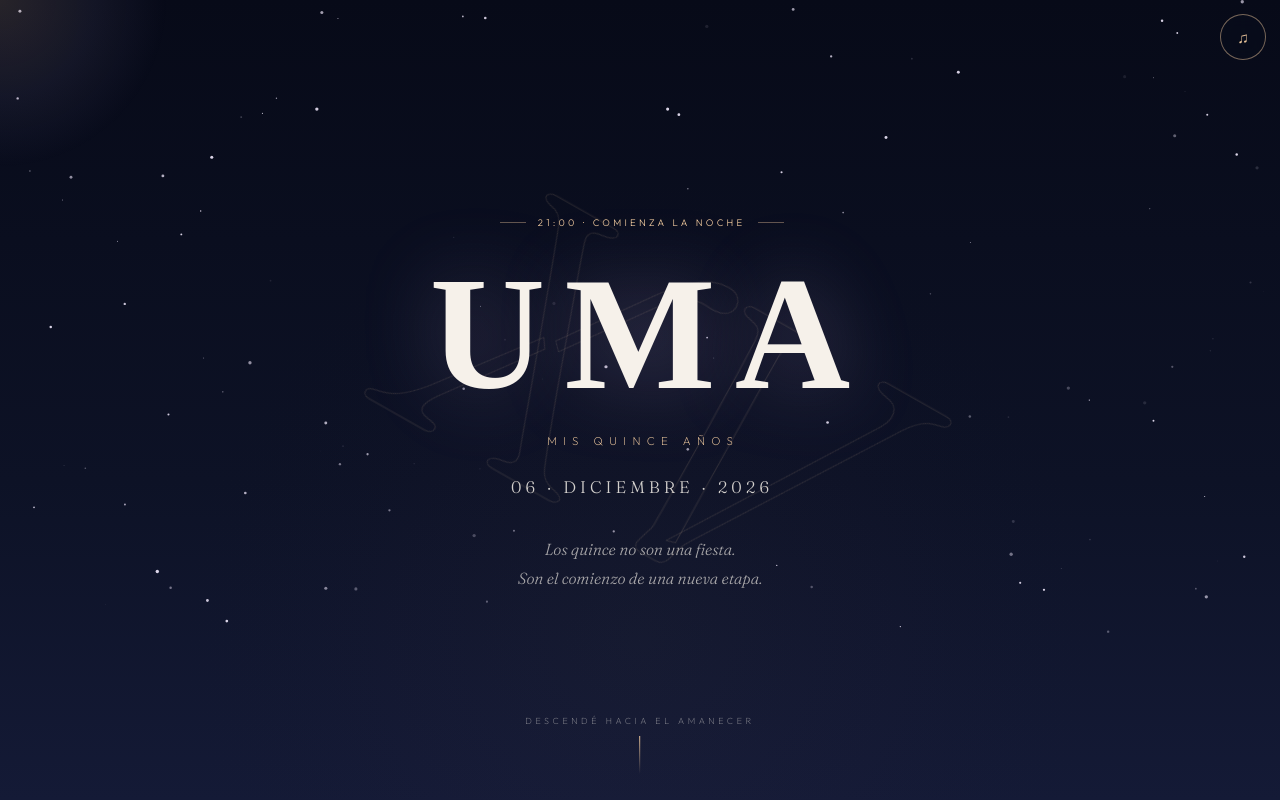
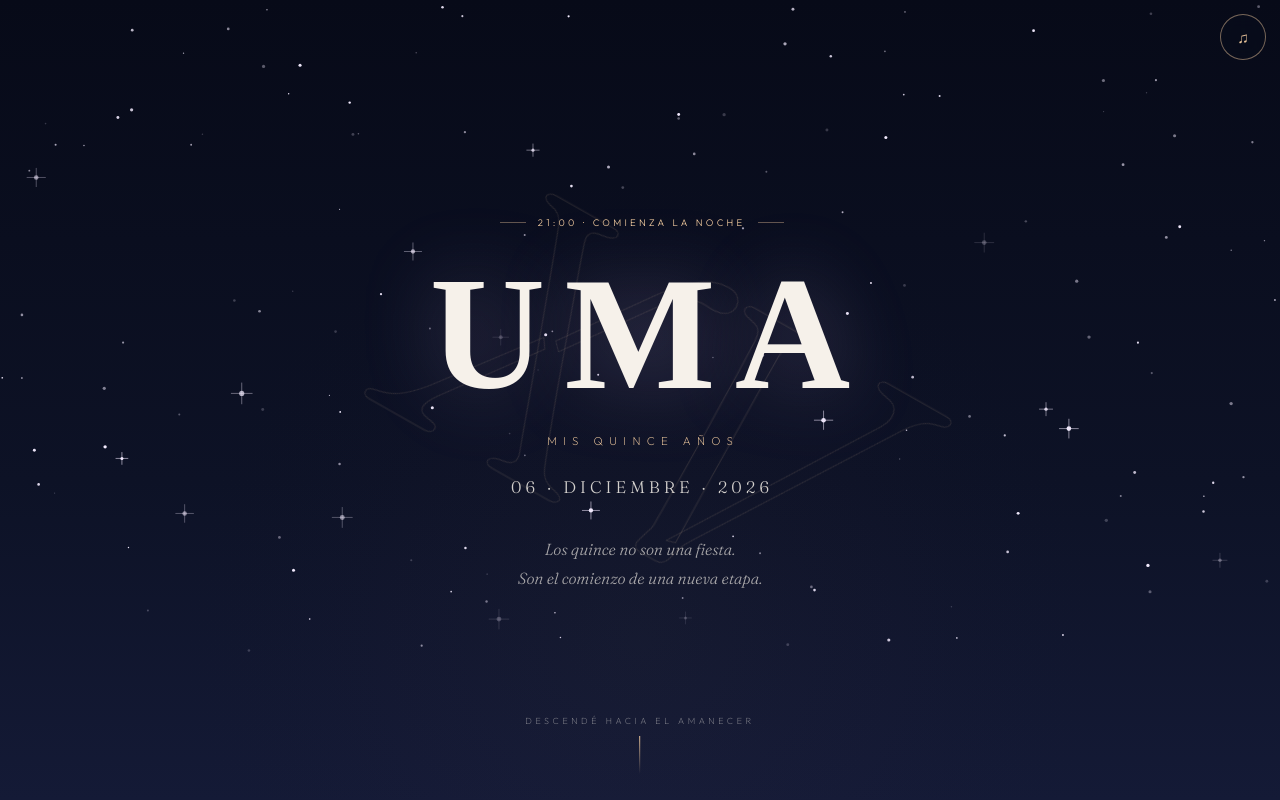
Before and after one commit to Bether2026/XV-Uma, a plain HTML site: page index.html in a window 1280 px wide. Both pictures are taken after a click on the button "CRUZAR EL UMBRAL". Shown: the top 800 px of the page. Drawn offline with Linux system fonts and the light colour scheme; a web font is replaced by a local one.

Commit message:
Update index.html

```diff
--- a/index.html
+++ b/index.html
@@ -60,7 +60,9 @@ a{color:inherit}
   background:radial-gradient(circle,rgba(233,196,154,.14) 0%,rgba(185,167,217,.07) 40%,transparent 70%);
   opacity:calc(1 - var(--day-p)*2.6);
   transition:opacity .4s linear;
+  display:none; /* solo aparece con puntero fino, tras el primer movimiento */
 }
+#lantern.on{display:block}
 /* tinte de dress-code */
 #tint{position:fixed;inset:0;z-index:1;pointer-events:none;opacity:0;transition:opacity .9s var(--ease-soft)}
 
@@ -885,29 +887,43 @@ const Sky = (() => {
     return a.c.map((c, i) => c.map((v, j) => Math.round(lerp(v, b.c[i][j], t))));
   }
 
+  let lastW = 0, lastH = 0;
   function resize() {
-    const dpr = Math.min(devicePixelRatio || 1, 1.75);
     W = innerWidth; H = innerHeight;
+    /* DPR más alto en pantallas chicas: menos píxeles totales, estrellas nítidas */
+    const dpr = Math.min(devicePixelRatio || 1, W < 520 ? 2 : 1.75);
     cv.width = Math.round(W * dpr); cv.height = Math.round(H * dpr);
     ctx.setTransform(dpr, 0, 0, dpr, 0, 0);
+    /* La barra de URL móvil dispara resizes de solo-altura al scrollear:
+       NO regenerar el cielo en ese caso (las estrellas son normalizadas). */
+    const heightOnly = W === lastW && Math.abs(H - lastH) < 180 && stars.length;
+    lastW = W; lastH = H;
+    if (!heightOnly) {
       stars.length = 0;
-    const n = Math.min(140, Math.round(W * H / 9000));
+      const n = clamp(Math.round(W * H / 6500), 70, 170);
       for (let i = 0; i < n; i++) {
+        const big = Math.random() < .12;   /* estrellas protagonistas con destello */
         stars.push({
           x: Math.random(), y: Math.random() * .82,
-        r: .4 + Math.random() * 1.3,
+          r: big ? 1.5 + Math.random() * 1.1 : .6 + Math.random() * 1.1,
+          big,
           ph: Math.random() * Math.PI * 2,
           sp: .35 + Math.random() * .8,
           die: .1 + Math.random() * .75   /* p del amanecer en el que se apaga */
         });
       }
+    }
     if (!running) draw(0);
   }
 
+  const FINE = matchMedia('(pointer:fine)').matches;
   addEventListener('pointermove', e => {
     ptr.x = e.clientX / W; ptr.y = e.clientY / H;
+    if (FINE) {
       const l = $('lantern');
+      l.classList.add('on');
       l.style.left = e.clientX + 'px'; l.style.top = e.clientY + 'px';
+    }
   }, { passive: true });
 
   function readScroll() {
@@ -938,15 +954,22 @@ const Sky = (() => {
 
     /* estrellas que se apagan una a una */
     const px = (ptr.x - .5) * 14, py = (ptr.y - .5) * 8;
+    ctx.fillStyle = '#f4ecff';
     for (const s of stars) {
       const alive = clamp((s.die - cur) * 6, 0, 1);
       if (alive <= 0) continue;
-      const tw = REDUCED ? .8 : (.55 + .45 * Math.sin(tGlobal * .04 * s.sp + s.ph));
-      ctx.globalAlpha = alive * tw * .9;
-      ctx.fillStyle = '#f4ecff';
+      const tw = REDUCED ? .85 : (.6 + .4 * Math.sin(tGlobal * .04 * s.sp + s.ph));
+      const x = s.x * W + px * (s.r * .6), y = s.y * H + py * (s.r * .6);
+      ctx.globalAlpha = alive * tw;
       ctx.beginPath();
-      ctx.arc(s.x * W + px * (s.r * .6), s.y * H + py * (s.r * .6), s.r, 0, Math.PI * 2);
+      ctx.arc(x, y, s.r, 0, Math.PI * 2);
       ctx.fill();
+      if (s.big) { /* destello en cruz — rects, sin shadowBlur (barato en GPU) */
+        ctx.globalAlpha = alive * tw * .55;
+        const L = s.r * 4.2;
+        ctx.fillRect(x - L, y - .5, L * 2, 1);
+        ctx.fillRect(x - .5, y - L, 1, L * 2);
+      }
     }
     ctx.globalAlpha = 1;
 
```
Lines whose indentation alone changed are shown as unchanged.
